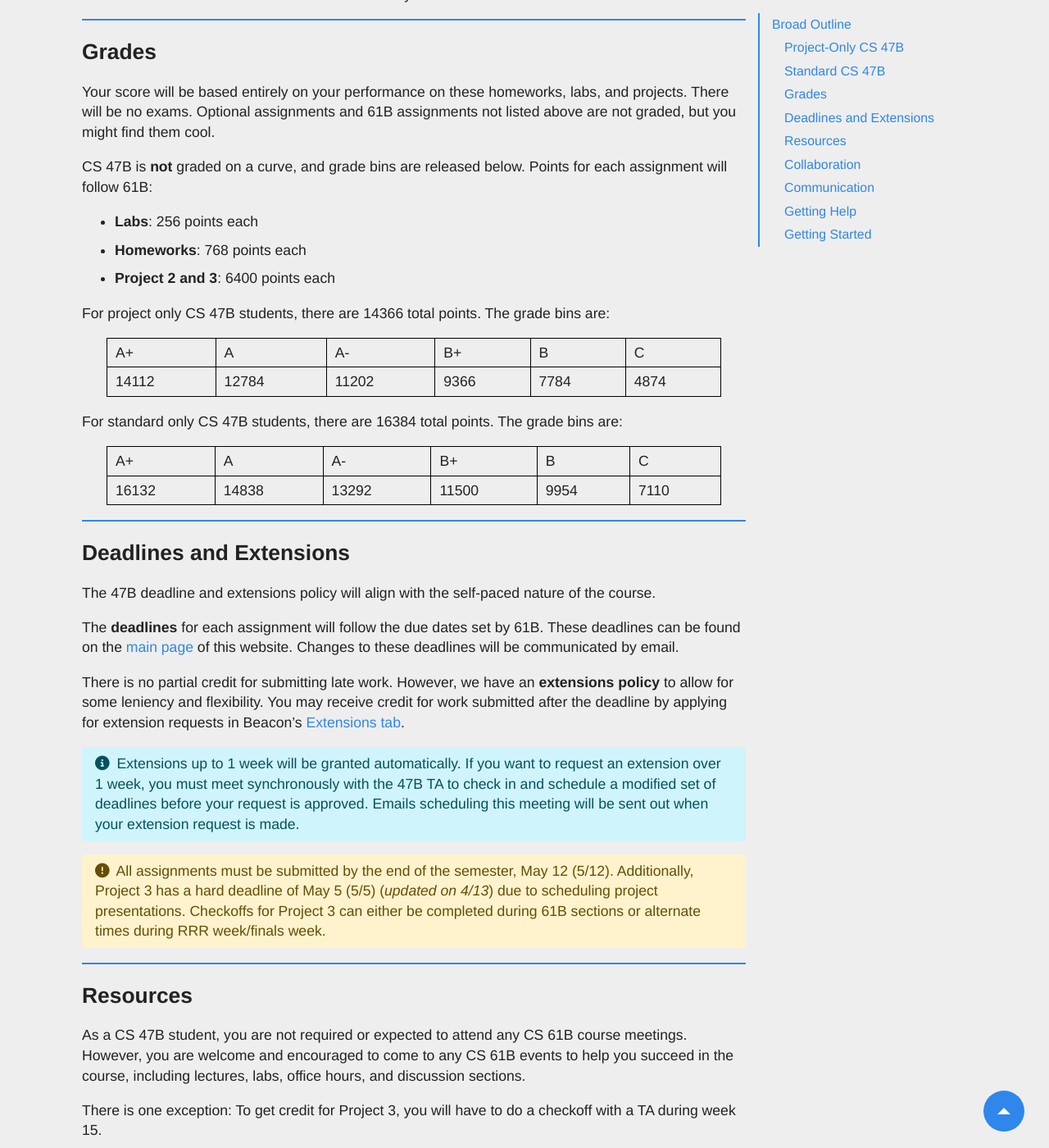
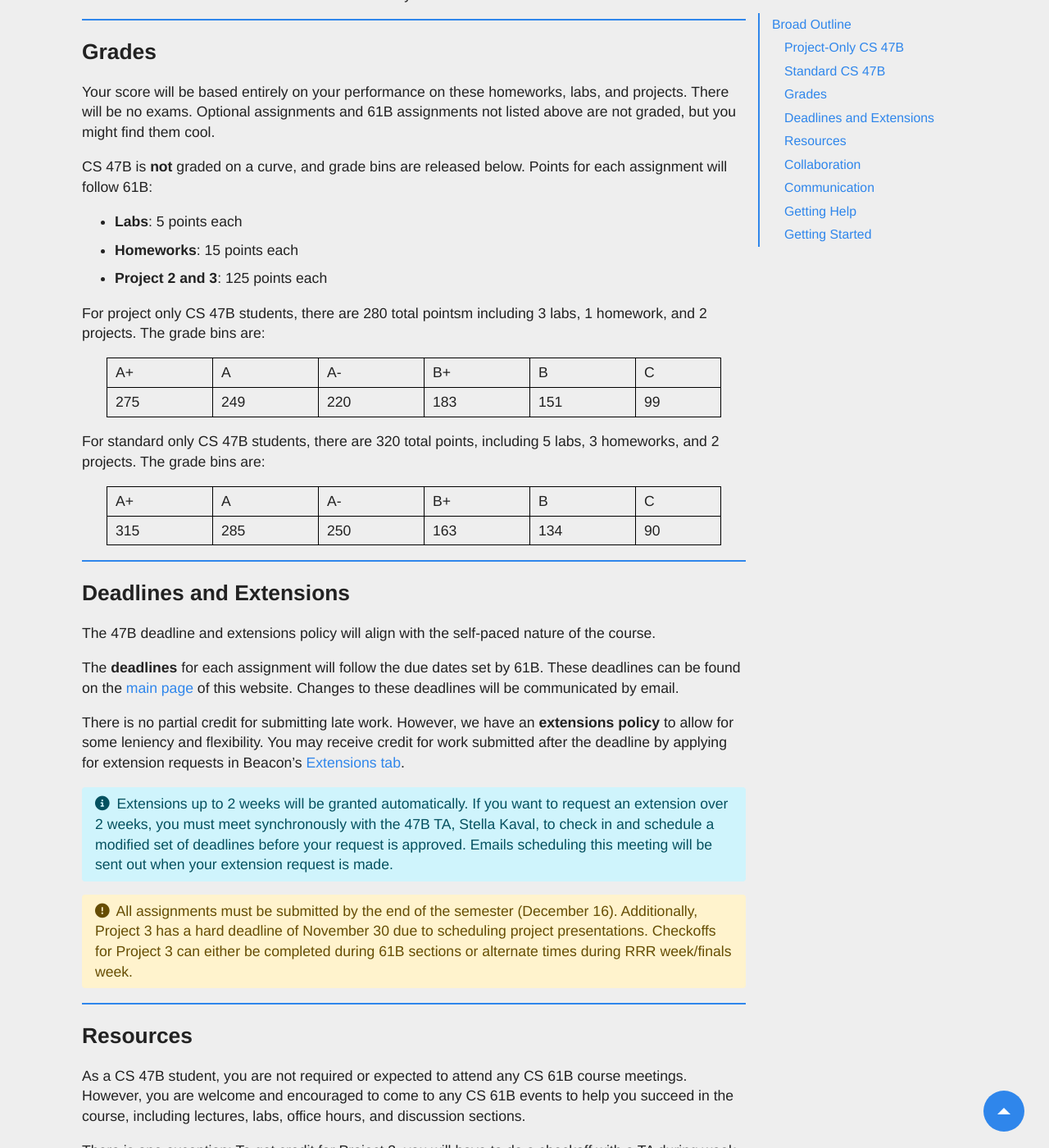
Before and after one commit to Berkeley-CS61B/website-fa23, a Jekyll site: the page built from materials/47b/index.md, in a window 1280 px wide and 1400 px high, scrolled down 1411 px. Shown: the whole window at 82% size. Built offline with Jekyll 4.4.1, drawn with Linux system fonts in a browser that asks for light colours; nearby versions of some CDN libraries; comment, search, counter and statistics services are not loaded; some of the changed text lies outside the part shown.

Commit message:
Update 47b for fa23 policies

```diff
--- a/materials/47b/index.md
+++ b/materials/47b/index.md
@@ -2,7 +2,7 @@
 layout: page
 title: "CS 47B"
 categories: guides
-author: Josh Hug
+author: Josh Hug, Allen Gu, Stella Kaval
 released: true
 ---
 
@@ -51,11 +51,11 @@ If any of this work seems tedious or redundant with what you learned at your pre
 Your score will be based entirely on your performance on these homeworks, labs, and projects. There will be no exams. Optional assignments and 61B assignments not listed above are not graded, but you might find them cool.
 
 CS 47B is **not** graded on a curve, and grade bins are released below. Points for each assignment will follow 61B:
-- **Labs**: 256 points each
-- **Homeworks**: 768 points each
-- **Project 2 and 3**: 6400 points each
+- **Labs**: 5 points each
+- **Homeworks**: 15 points each
+- **Project 2 and 3**: 125 points each
 
-For project only CS 47B students, there are 14366 total points. The grade bins are:
+For project only CS 47B students, there are 280 total pointsm including 3 labs, 1 homework, and 2 projects. The grade bins are:
 
 <table id="letter-grades">
 	<tr>
@@ -67,16 +67,16 @@ For project only CS 47B students, there are 14366 total points. The grade bins a
         <td>C</td>
 	</tr>
 	<tr>
-        <td>14112</td>
-        <td>12784</td>
-        <td>11202</td>
-        <td>9366</td>
-        <td>7784</td>
-        <td>4874</td>
+        <td>275</td>
+        <td>249</td>
+        <td>220</td>
+        <td>183</td>
+        <td>151</td>
+        <td>99</td>
 	</tr>
 </table>
 
-For standard only CS 47B students, there are 16384 total points. The grade bins are:
+For standard only CS 47B students, there are 320 total points, including 5 labs, 3 homeworks, and 2 projects. The grade bins are:
 
 <table id="letter-grades">
 	<tr>
@@ -88,28 +88,28 @@ For standard only CS 47B students, there are 16384 total points. The grade bins
         <td>C</td>
 	</tr>
 	<tr>
-        <td>16132</td>
-        <td>14838</td>
-        <td>13292</td>
-        <td>11500</td>
-        <td>9954</td>
-        <td>7110</td>
+        <td>315</td>
+        <td>285</td>
+        <td>250</td>
+        <td>163</td>
+        <td>134</td>
+        <td>90</td>
 	</tr>
 </table>
 
 ### Deadlines and Extensions
 The 47B deadline and extensions policy will align with the self-paced nature of the course.
 
-The **deadlines** for each assignment will follow the due dates set by 61B. These deadlines can be found on the [main page](https://sp23.datastructur.es/) of this website. Changes to these deadlines will be communicated by email.
+The **deadlines** for each assignment will follow the due dates set by 61B. These deadlines can be found on the [main page](https://fa23.datastructur.es/) of this website. Changes to these deadlines will be communicated by email.
 
-There is no partial credit for submitting late work. However, we have an **extensions policy** to allow for some leniency and flexibility. You may receive credit for work submitted after the deadline by applying for extension requests in Beacon's [Extensions tab](https://sp23.beacon.datastructur.es/extensions/).
+There is no partial credit for submitting late work. However, we have an **extensions policy** to allow for some leniency and flexibility. You may receive credit for work submitted after the deadline by applying for extension requests in Beacon's [Extensions tab](https://fa23.beacon.datastructur.es/extensions/).
 
 {% include alert.html type="info" content="
-Extensions up to 1 week will be granted automatically. If you want to request an extension over 1 week, you must meet synchronously with the 47B TA to check in and schedule a modified set of deadlines before your request is approved. Emails scheduling this meeting will be sent out when your extension request is made.
+Extensions up to 2 weeks will be granted automatically. If you want to request an extension over 2 weeks, you must meet synchronously with the 47B TA, Stella Kaval, to check in and schedule a modified set of deadlines before your request is approved. Emails scheduling this meeting will be sent out when your extension request is made.
 " %}
 
 {% include alert.html type="warning" content="
-All assignments must be submitted by the end of the semester, May 12 (5/12). Additionally, Project 3 has a hard deadline of May 5 (5/5) (*updated on 4/13*) due to scheduling project presentations. Checkoffs for Project 3 can either be completed during 61B sections or alternate times during RRR week/finals week.
+All assignments must be submitted by the end of the semester (December 16). Additionally, Project 3 has a hard deadline of November 30 due to scheduling project presentations. Checkoffs for Project 3 can either be completed during 61B sections or alternate times during RRR week/finals week.
 " %}
 
 ### Resources
@@ -126,20 +126,20 @@ For Projects 2 and 3, you will be paired with another 47B student. Project pairi
 
 ### Communication
 
-Most communication, including announcements and updates, for 47B will be through the 61B course email, `cs61b (at) berkeley.edu`{: .blue}.
+Most communication, including announcements and updates, for 47B will be through the 61B course email, `cs47b (at) berkeley.edu`{: .blue}.
 
-Additionally, the TA in charge of CS 47B is Allen Gu. His contact info can be found on the [course staff page](https://sp23.datastructur.es/staff.html). Please also include the 61B course email!
+Additionally, the TA in charge of CS 47B is Stella Kaval. His contact info can be found on the [course staff page](https://fa23.datastructur.es/staff.html). Please also include the 61B course email!
 
-The course also has a "47B" topic on [61B's Ed forum](https://edstem.org/us/courses/25759/discussion/). If you have questions about the course, feel free to ask them there! Making public posts also allows other 47B students to view and answer them.
+The course also has a "47B" topic on [61B's Ed forum](https://edstem.org/us/courses/42700/discussion/). If you have questions about the course, feel free to ask them there! Making public posts also allows other 47B students to view and answer them.
 
 ### Getting Help
 
-If you need help with labs, homeworks, or projects, please come to lab or office hours. The schedule is located at the bottom of the [website's main page](https://sp23.datastructur.es/index.html#disccal). All sections are open to 47B students!
+If you need help with labs, homeworks, or projects, please come to lab or office hours. The schedule is located at the bottom of the [website's main page](https://fa23.datastructur.es/index.html#disccal). All sections are open to 47B students!
 
 ### Getting Started
 
 1. Review the [47B course page](index.md) and the [61B course policies](../../about.md) ("General Background Information", "Resources", "Collaboration and Academic Misconduct" sections).
 2. Check your email for a bCourses invitation to 61B. This will give you access to our course forum Ed and Gradescope. Reach out if you run into issues or have not received an invite.
 3. Start setting up your computer with the instructions in [Lab 1](../lab/lab01/index.md). By the end of this lab, you should have your Github repository, Beacon account, and development environment.
-4. Fill out the [CS 47B introductory survey](https://forms.gle/426erE4gJeEawiXX8). Feel free to skip any questions you don't want to answer.
+4. Fill out the [CS 47B introductory survey](https://forms.gle/htrZawELw8f26DD8A).
 5. Get started on coursework. Everything is linked from the [course website](../../). All CS 47B students should start with Lab 1 "Setting Up Your Computer" and work your way down the labs column until you've completed Lab 3. HWs and projects will be released later in the semester.
```
